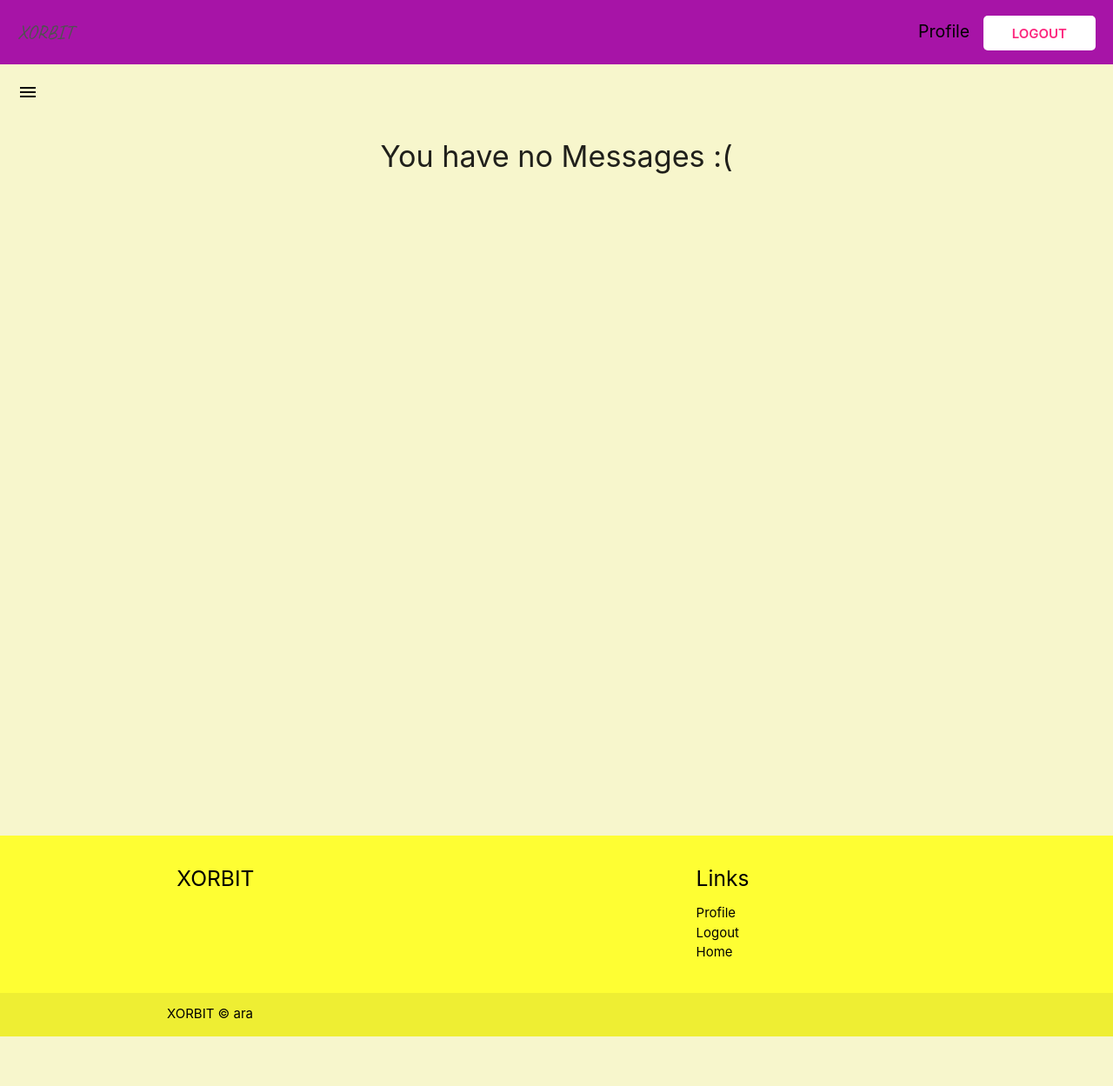
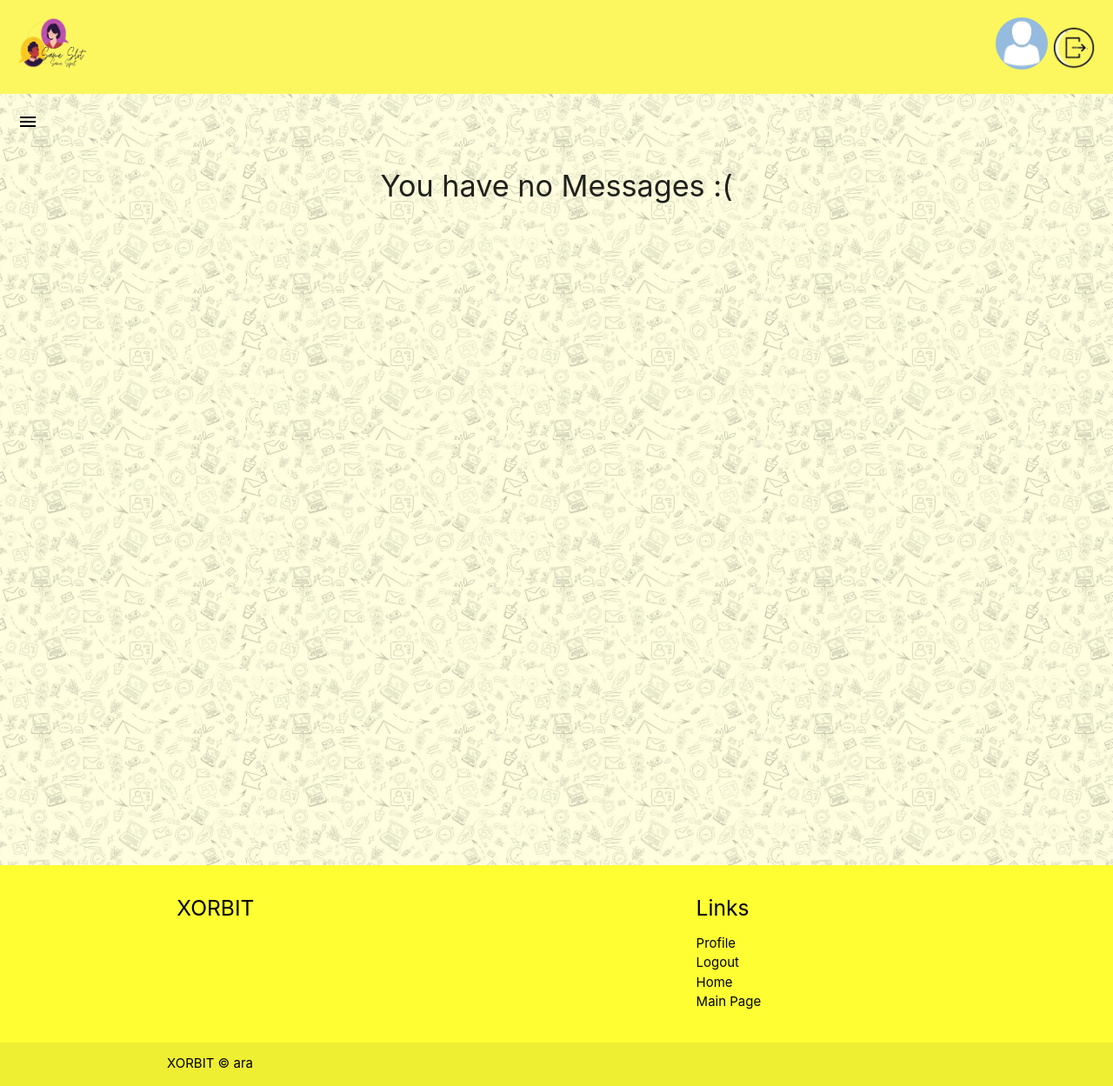
Before and after one commit to Rachana-as/SSSS, a Django app: page /view-messages/ in a window 1280 px wide. Shown: the whole page at 87% size. Before the commit the page ends 1192 px from the top, so only its background shows below. Run offline with Django 4.2, Linux system fonts and the light colour scheme; a user stored in the database is signed in; data comes from the database, SQL or seed files in the repository; both versions use the stored data as it was after the commit; some libraries are stand-ins or nearby versions.

Commit message:
cssChanges

```diff
--- a/main/static/main/main.css
+++ b/main/static/main/main.css
@@ -11,12 +11,12 @@ a {
 }
 
 .landing {
+  width: fit-content;
   height: 100vh;
   background-image: url("/static/main/b1.jpg");
   background-size: cover;
   background-repeat: no-repeat;
   display: grid;
-  grid-template-rows: 10vh 1fr 1fr;
 }
 .landing::after {
   content: "";
@@ -31,7 +31,6 @@ a {
 .title {
   font-size: clamp(3.2rem, 8vw, 8rem);
   font-weight: 600;
-  opacity: 1;
   color: white;
   z-index: 10;
   text-align: center;
@@ -69,7 +68,7 @@ a {
   font-size: 1.3rem;
 }
 .navigation--bg {
-  background: #a714a7;
+  background: #fcf75e;
 }
 .logo {
   color: #515151;
@@ -101,7 +100,6 @@ a.login:hover {
 .profile {
   display: flex;
   margin: 20px;
-  flex-wrap: wrap;
   justify-content: center;
   flex-direction: column;
   align-items: center;
@@ -160,7 +158,8 @@ a.login:hover {
   display: flex;
   justify-content: center;
   flex-wrap: wrap;
-  margin-bottom: 50px;
+  padding-bottom: 20px;
+
 }
 .info-container {
   padding: 20px;
@@ -204,13 +203,21 @@ a.login:hover {
     margin: 10px;
   }
 }
+.datepage{
+  height: 100%;
+  background-image: url("/static/main/b2.jpg");
+  background-size: 300px;
+  background-repeat: repeat;
+}
+
 .container-fluid {
   height: 100vh;
   display: flex;
   justify-content: center;
   align-items: center;
   flex-direction: column;
-  background: #fcf75e;
+  background-image: url("/static/main/b2.jpg");
+  background-size: 300px;
 }
 .container-fluid .btn {
   margin: auto;
@@ -220,7 +227,7 @@ a.login:hover {
   margin-bottom: 50px;
 }
 .container-fluid form {
-  background: rgba(0, 0, 0, 0.18);
+  background:rgb(53, 42, 42);
   padding: 10px;
 }
 .container-fluid form label {
--- a/main/templates/base.html
+++ b/main/templates/base.html
@@ -26,11 +26,14 @@
     <title>XORBIT</title>
   </head>
 
-  <body style="background-color: #F7F6CC ;">
+  <body >
+    <div class="datepage">
     {% block content %}
     <!--  -->
     {% endblock content %}
+
   </body>
+</div>
 
   <script src="{% static 'main/app.js' %}"></script>
 </html>
--- a/main/templates/footer.html
+++ b/main/templates/footer.html
@@ -24,6 +24,11 @@
               >Home</a
             >
           </li>
+          <li>
+            <a class="black-text text-lighten-3" href="{% url 'home-page' %}"
+              >Main Page</a
+            >
+          </li>
         </ul>
       </div>
     </div>
--- a/main/templates/home.html
+++ b/main/templates/home.html
@@ -6,7 +6,7 @@
     <a href="" class="logo">XORBIT</a>
     <a href="{% url 'login' %}" class="login">Log in</a>
   </div>
-  <h1 class="title">Same Slot Same Spot</h1>
+  <h1 class="title"></h1>
   <a href="{% url 'register' %}" class="create-btn">Create Account</a>
 </section>
 {% endblock content %}
--- a/main/templates/messages.html
+++ b/main/templates/messages.html
@@ -4,11 +4,13 @@
 
 <section>
   <div class="navigation navigation--bg">
-    <a href="{% url 'date-page' %}" class="logo link">XORBIT</a>
+    <div class="user-view">
+      <a href="{% url 'profile-page' %}"><img  width="80px" height="60px"  src="/static/main/b3.jpg" />
+    </div>
     <div>
       {% if user.is_authenticated %}
-      <a href="{% url 'profile-page' %}" class="profile-link link">Profile</a>
-      <a href="{% url 'logout' %}" class="login link">Logout</a>
+      <img href="{% url 'profile-page' %}" class="circle" width="60px"  height="60px"   src="{{userIn.profile.profile_image.url}}" />
+      <a href="{% url 'logout' %}"></a><img  width="50px" height="50px"  src="/static/main/b4.jpg" />
       {% else %}
       <a href="{% url 'login' %}" class="login link">Log in</a>
       {% endif %}
@@ -57,7 +59,7 @@
 <section class="messages" >
 {% if msgs %}
   {% for msg in msgs %}
-      <div class="message" style="background-color: white;">
+      <div class="message" style="background-color: rgb(227, 230, 98);" >
           <div class="message__detail">
               <img class="message__image" src='{{msg.author.profile.profile_image.url}}' />
               <p class="message__authort">{{msg.author.profile.full_name}}</p>
@@ -67,6 +69,7 @@
               <p class="message__msg">{{msg.content}}</p>
           </div>
           <form method="POST", action="{% url 'mark-read' msg.pk %}">
+
               {% csrf_token %}
               {% if not msg.status %}
                   <button class="mark-read" name="msg_id" value="{{msg.id}}"><i class="tiny material-icons">check_circle</i>Mark as Read</button>
@@ -75,7 +78,7 @@
               {% endif %}
           </form>
           <a href="{% url 'delete-message' msg.pk %}" class="remove-btn"><i class="material-icons">delete_forever</i></a>
-      </div>
+    </div>
   {% endfor %}
 {% else %}
   <h4 style="text-align:center">You have no Messages :(</h4>
```
Also changed, not shown: main/templates/date-page.html (+6 -4 lines), users/templates/users/profile.html (+9 -5 lines), users/templates/users/profile_detail.html (+6 -4 lines), db.sqlite3, main/static/main/b1.jpg, main/static/main/b2.jpg (added), main/static/main/b3.jpg (added), main/static/main/b4.jpg (added), media/profile_pic/r1.jpg.
